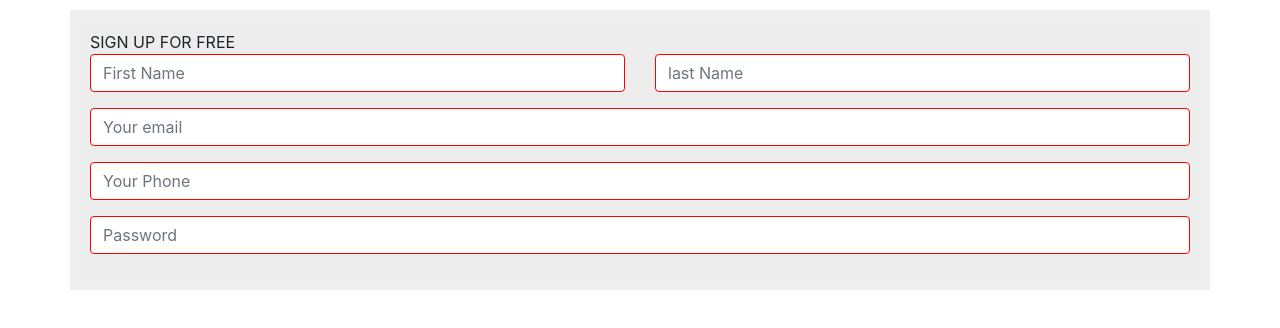
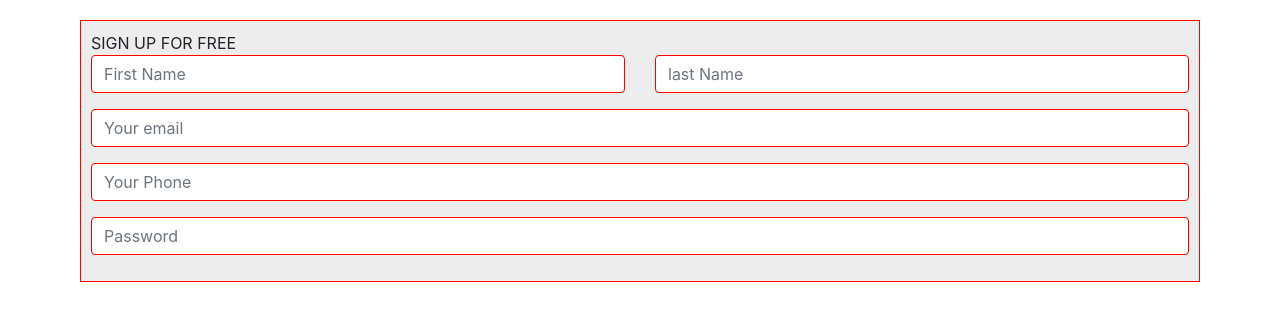
Before and after one commit to haromy/cilsy-tutor, a React (Create React App) app: page /register in a window 1280 px wide. Shown: the top 328 px of the page. Built offline with nearby package versions, Linux system fonts and the light colour scheme.

Commit message:
update module

```diff
--- a/src/App.css
+++ b/src/App.css
@@ -38,3 +38,9 @@
 .mr-5 {
   margin-right: 5px;
 }
+
+.signup-form {
+  background-color: #ededed;
+  border: 1px solid red;
+  padding: 10px;
+}
--- a/src/page/register.js
+++ b/src/page/register.js
@@ -18,9 +18,9 @@ const Register = (props) => {
 
   return(
     <Container
-    style={{ backgroundColor: '#efefef', borderWidth: 1, marginTop: 10, padding: 10}}
+    style={{marginTop: 10, padding: 10}}
     >
-        <div style={{ backgroundColor: '#ededed', padding: 10 }}>
+        <div className="signup-form">
           <div>SIGN UP FOR FREE</div>
           <Row>
             <Col>
```
